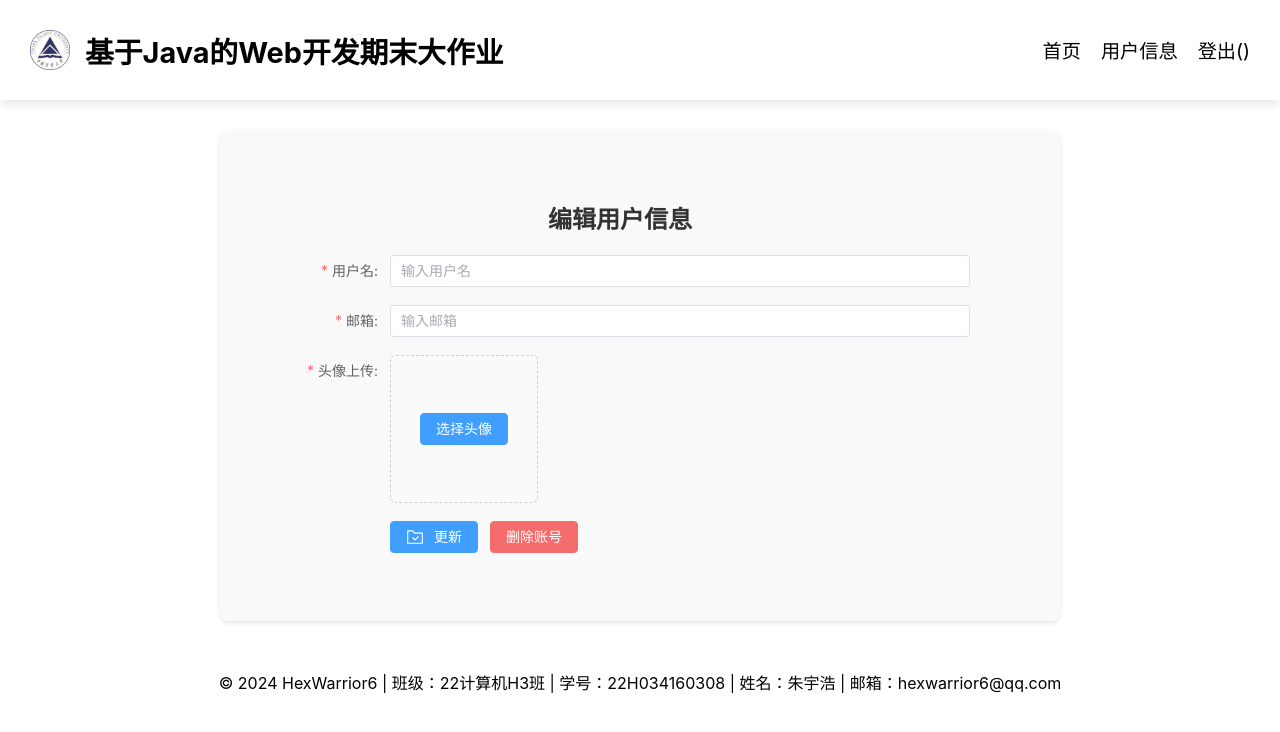
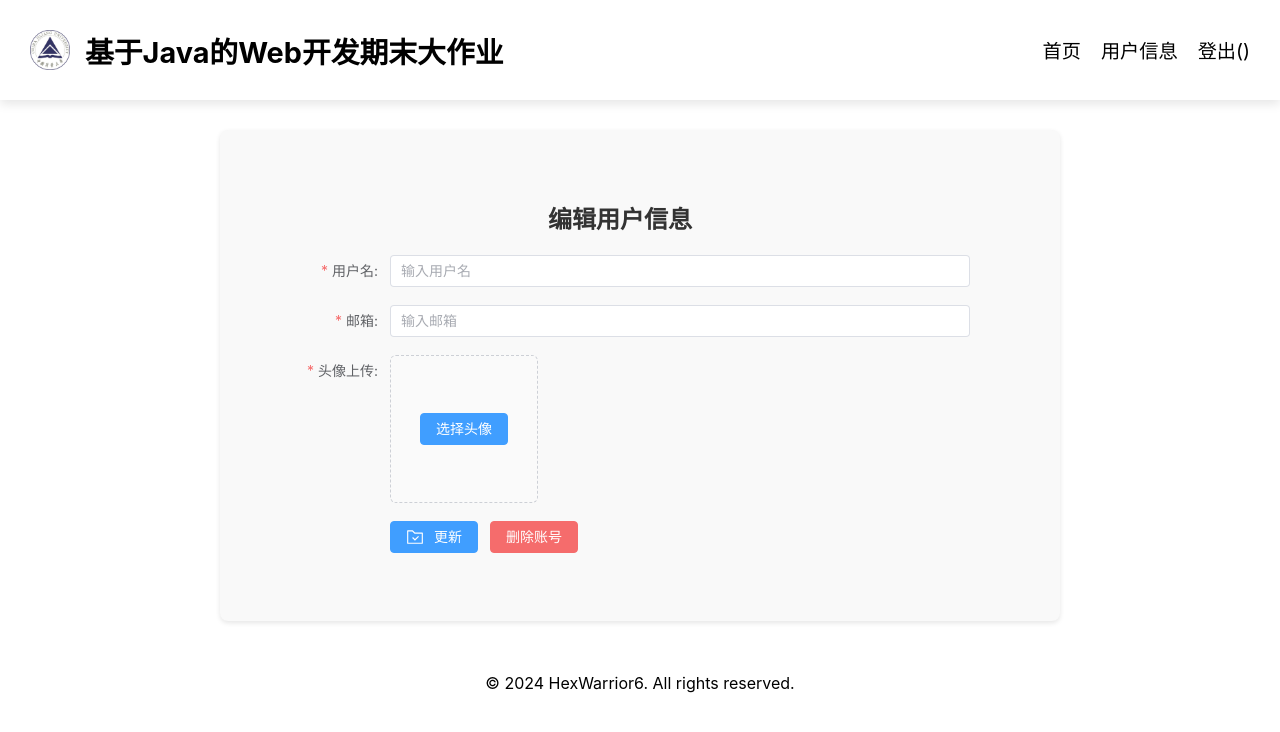
Before and after one commit to hexwarrior6/shaoxing-showcase-web, a Vue app in the folder shaoxing-showcase-web-frontend/: page /user-info in a window 1280 px wide. Shown: the top 732 px of the page. Built offline with nearby package versions, Linux system fonts and the light colour scheme; no server answers.

Commit message:
更新了页脚版权

```diff
--- a/shaoxing-showcase-web-frontend/src/components/home/Footer.vue
+++ b/shaoxing-showcase-web-frontend/src/components/home/Footer.vue
@@ -1,14 +1,17 @@
 <template>
   <footer class="footer">
     <div class="footer-content">
-      <p>&copy; 2024 HexWarrior6 | 班级：22计算机H3班 | 学号：22H034160308 | 姓名：朱宇浩 | 邮箱：hexwarrior6@qq.com</p>
+      <p>&copy; 2024 HexWarrior6. All rights reserved. </p>
     </div>
   </footer>
 </template>
 
 <script>
+import {Right} from "@element-plus/icons-vue";
+
 export default {
   name: 'Footer',
+  components: {Right},
 };
 </script>
 
```
